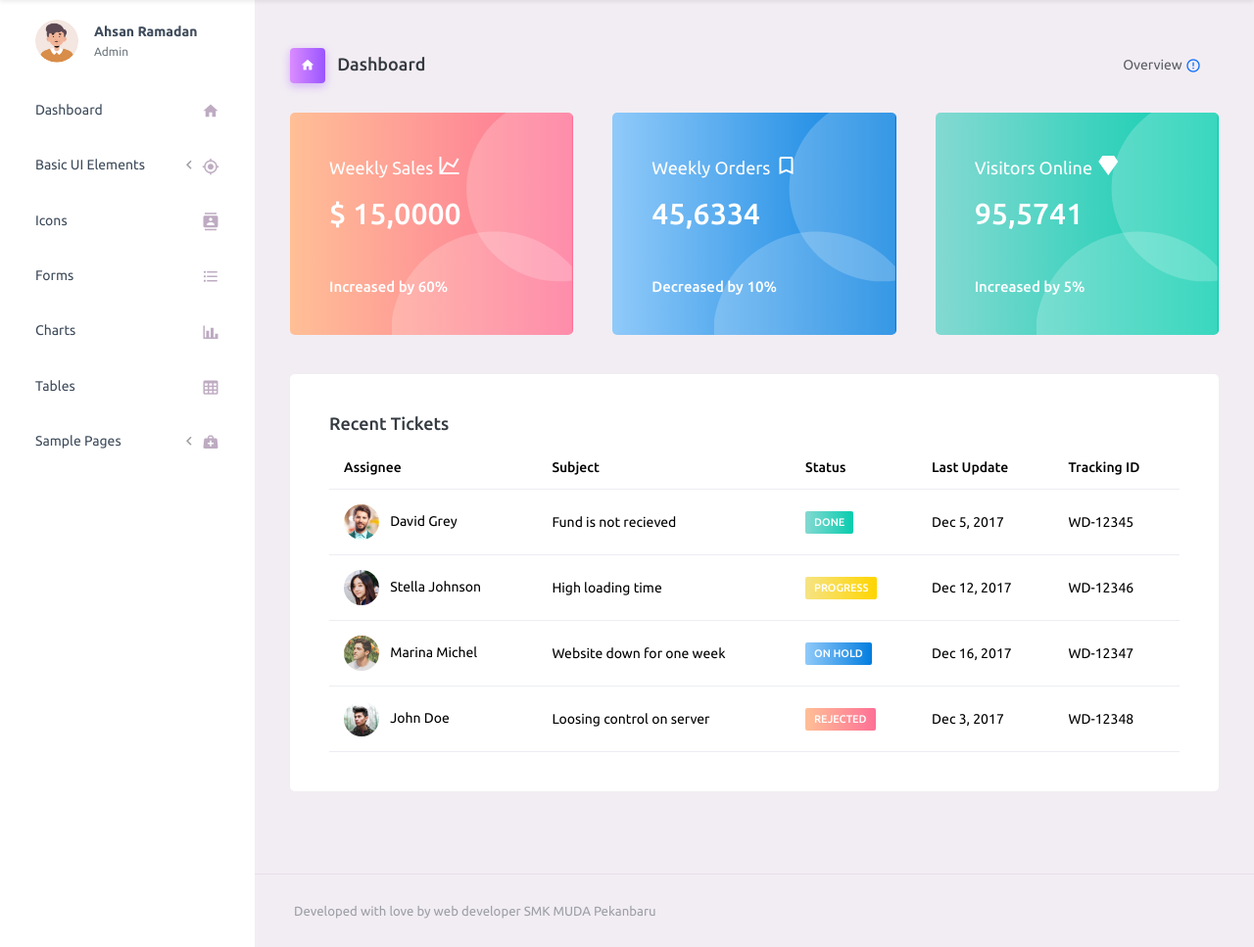
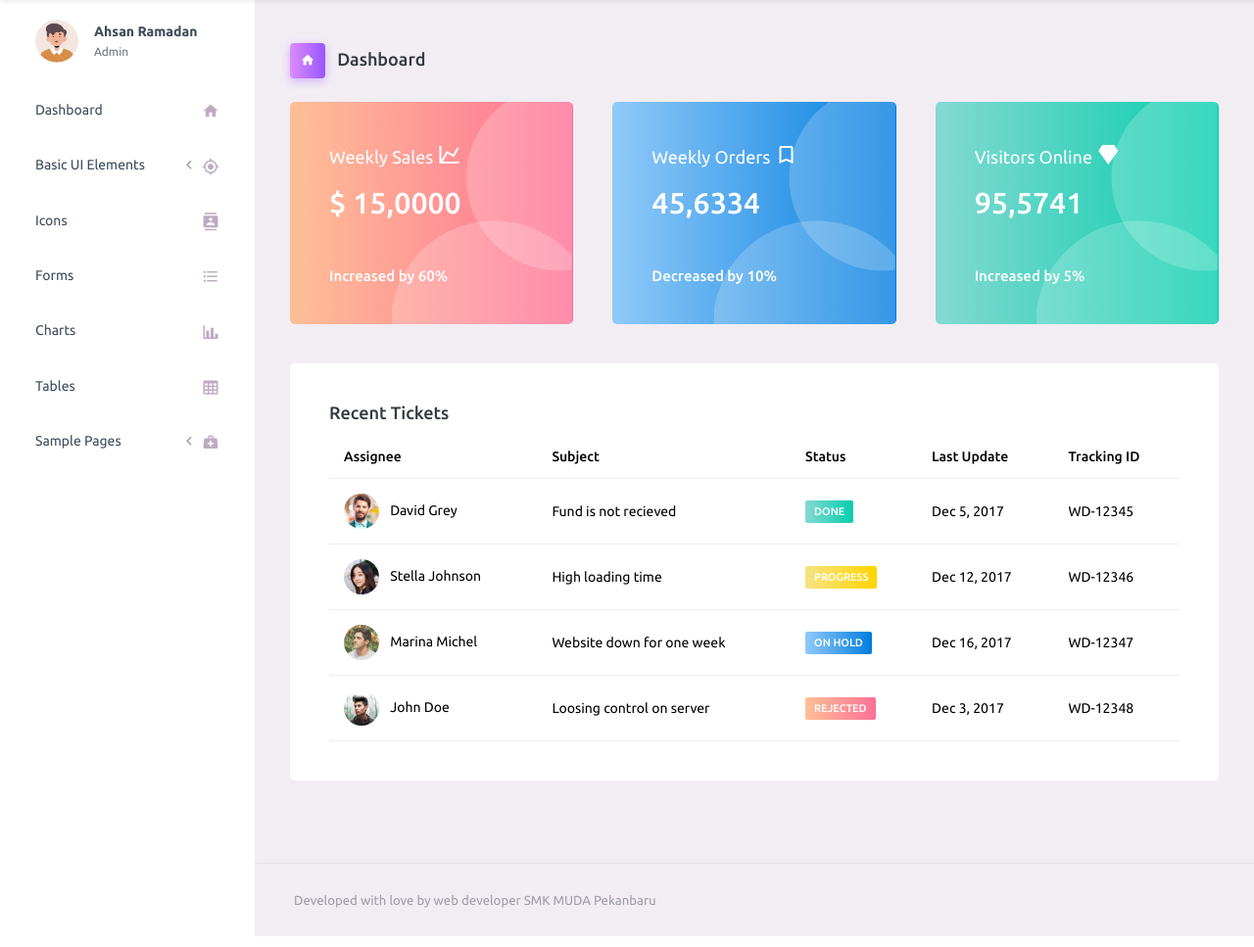
Before and after one commit to ahsanmadan/mvc-spp, a PHP site: page /mvc-spp/admin in a window 1280 px wide. Shown: the part 70-1037 px from the top of the page at 98% size. Run offline with PHP 8.4, Linux system fonts and the light colour scheme.

Commit message:
akwdkajdkajdkajd

```diff
--- a/application/views/admin/index.php
+++ b/application/views/admin/index.php
@@ -153,13 +153,6 @@
                   <i class="mdi mdi-home"></i>
                 </span> Dashboard
               </h3>
-              <nav aria-label="breadcrumb">
-                <ul class="breadcrumb">
-                  <li class="breadcrumb-item active" aria-current="page">
-                    <span></span>Overview <i class="mdi mdi-alert-circle-outline icon-sm text-primary align-middle"></i>
-                  </li>
-                </ul>
-              </nav>
             </div>
             <div class="row">
               <div class="col-md-4 stretch-card grid-margin">
```
